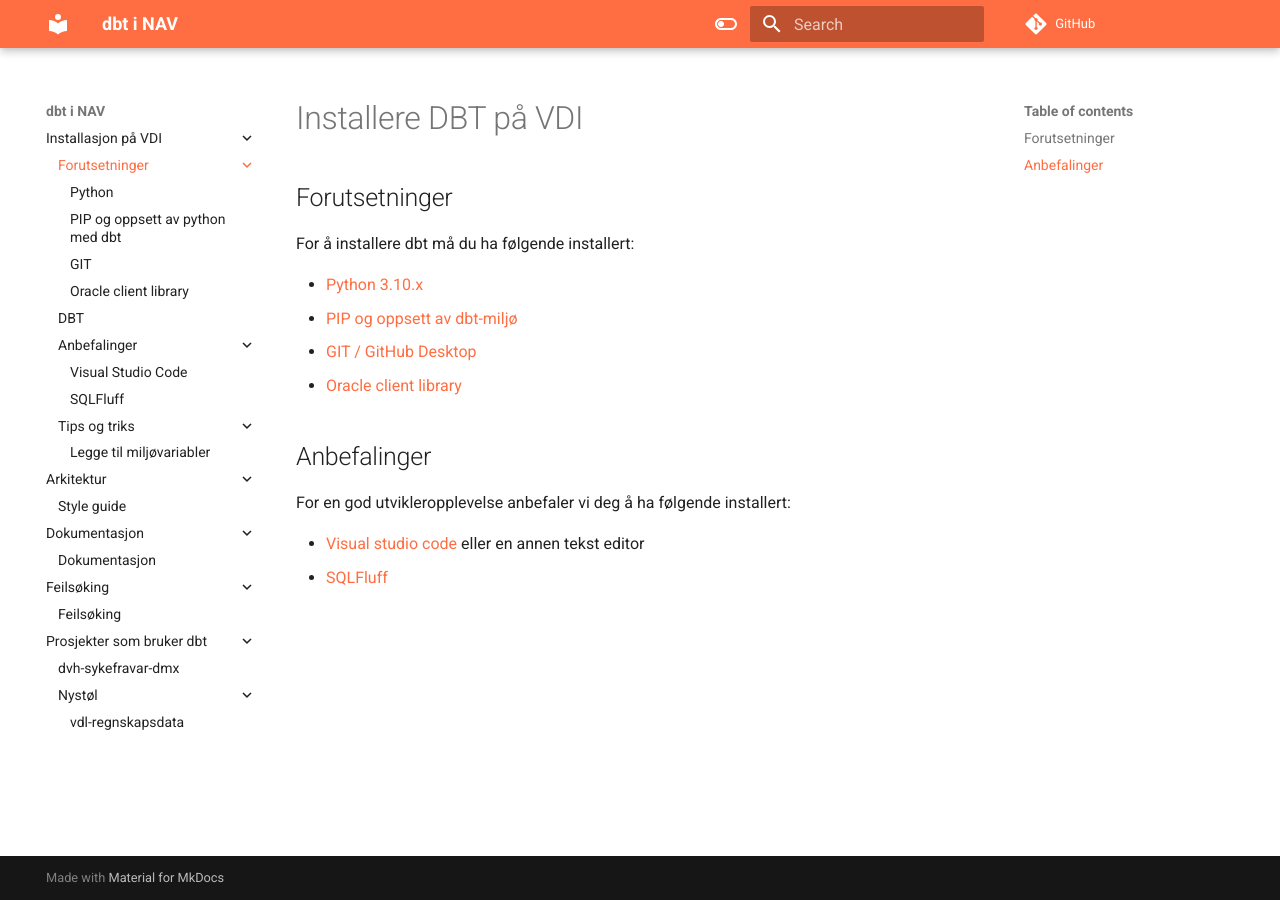
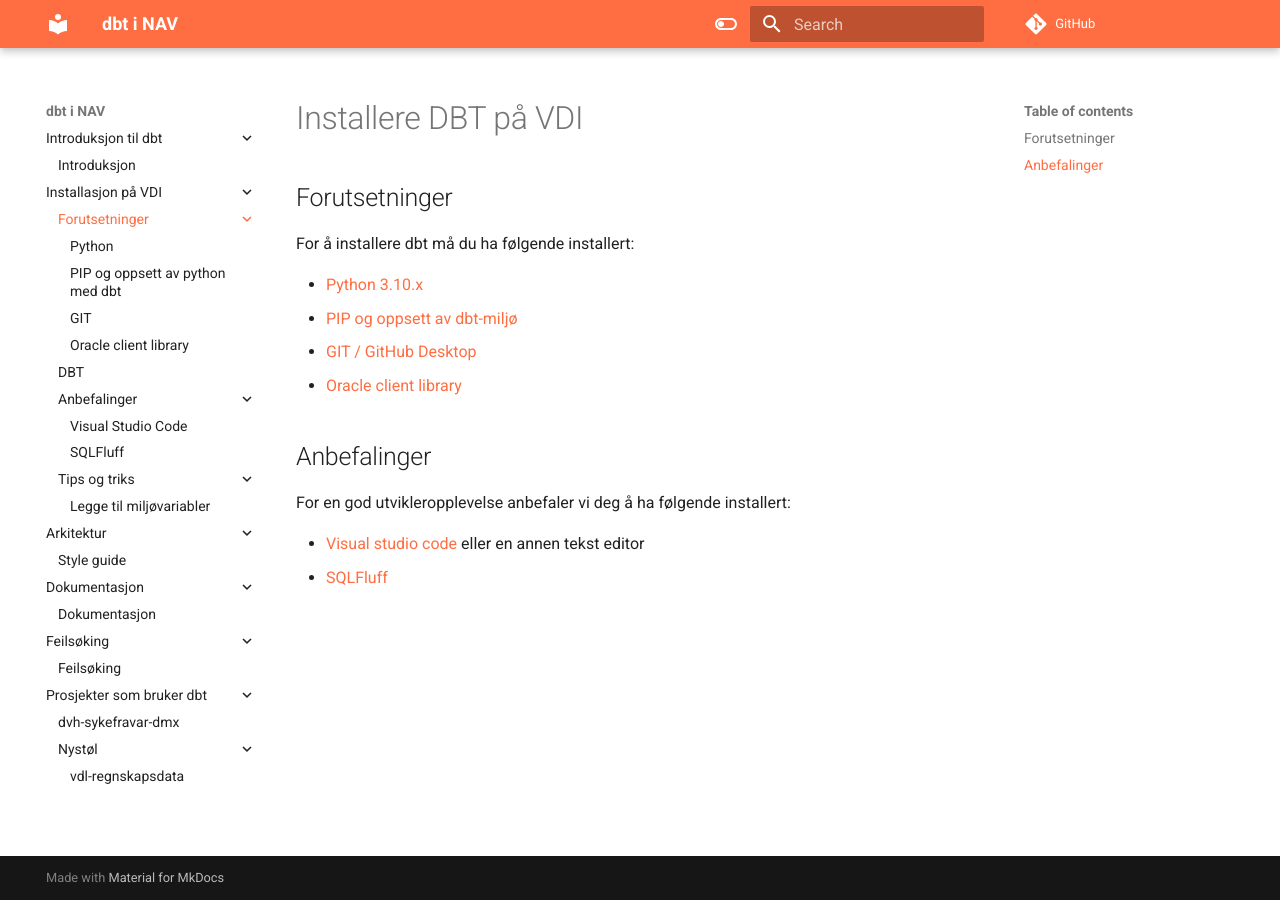
Before and after one commit to navikt/dbt-i-nav, an MkDocs documentation site: the page built from docs/vdi/index.md, in a window 1280 px wide. Built offline with MkDocs 1.6.1 and Material for MkDocs 9.7.7, drawn with Linux system fonts in a browser that asks for light colours; comment, search, counter and statistics services are not loaded.

Commit message:
Legger til intro

```diff
--- a/mkdocs.yml
+++ b/mkdocs.yml
@@ -4,6 +4,8 @@
 edit_uri: edit/main/docs/
 
 nav:
+  - Introduksjon til dbt:
+      - introduksjon/introduksjon.md
   - Installasjon på VDI:
       - Forutsetninger:
           - vdi/index.md
```
Also changed, not shown: docs/introduksjon/introduksjon.md (added).
